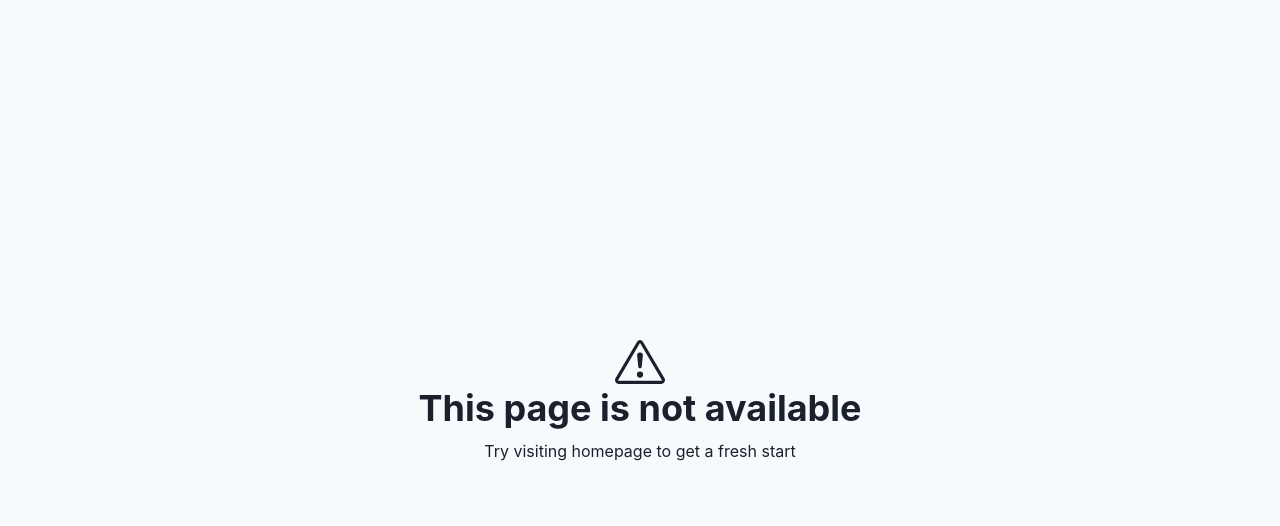
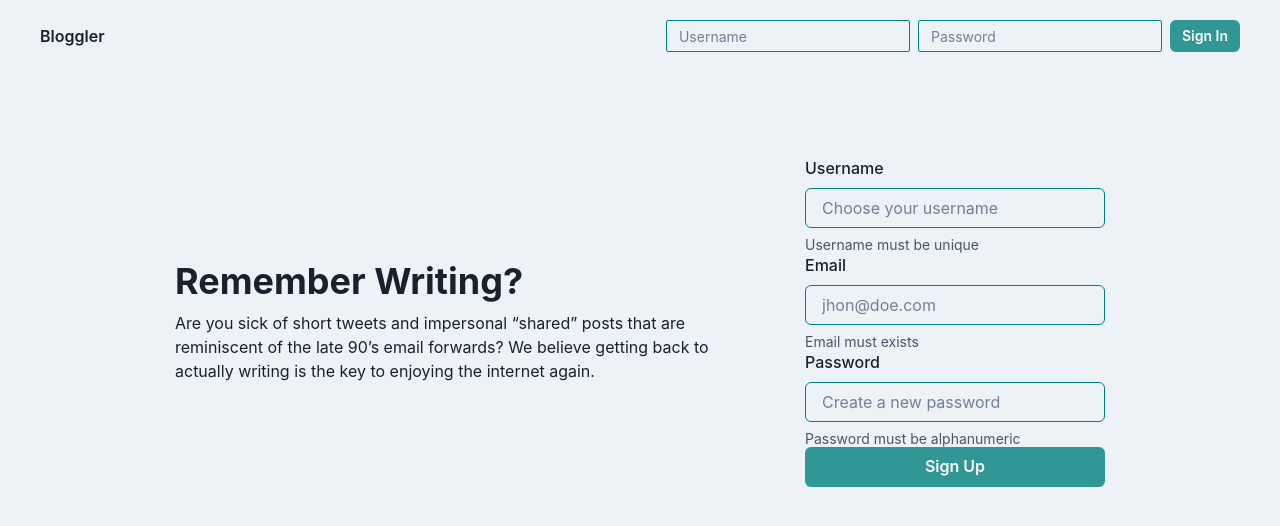
Before and after one commit to itsaruproy/bloggler-frontend, a React (Create React App) app: page / in a window 1280 px wide. Shown: the top 526 px of the page. Built offline with nearby package versions, Linux system fonts and the light colour scheme.

Commit message:
feat: Add Guest homepage

```diff
--- a/src/components/App.js
+++ b/src/components/App.js
@@ -1,13 +1,17 @@
 import { Box } from '@chakra-ui/react'
 import React from 'react'
 import Error from './Error'
+import GuestHome from './GuestHome'
 import Header from './Header'
+import SignUp from './SignUp'
 
 const App = () => {
     return (
-        <Box w={'100%'} minH={'100vh'} bg={'gray.50'}>
-            {/* <Header /> */}
-            <Error />
+        <Box w={'100%'} minH={'100vh'} bg={'gray.100'}>
+            <Header />
+            {/* <Error /> */}
+            {/* <SignUp /> */}
+            <GuestHome />
         </Box>
     )
 }
--- /dev/null
+++ b/src/components/GuestHome.js
@@ -0,0 +1,30 @@
+import { Box, Container, Flex } from '@chakra-ui/react'
+import React from 'react'
+import GuestText from './GuestText'
+import SignUp from './SignUp'
+
+const GuestHome = () => {
+    return (
+        <Box w={'100%'} h={'100%'}>
+            <Container py={'5'}>
+                <Flex
+                    w={'100%'}
+                    h={'100%'}
+                    alignItems={'center'}
+                    justifyContent={'center'}
+                    gap={'5rem'}
+                    mt={'4rem'}
+                >
+                    <Box minW={'550px'} flex={'2'}>
+                        <GuestText />
+                    </Box>
+                    <Box minW={'300px'} flex={'1'}>
+                        <SignUp />
+                    </Box>
+                </Flex>
+            </Container>
+        </Box>
+    )
+}
+
+export default GuestHome
--- /dev/null
+++ b/src/components/GuestText.js
@@ -0,0 +1,18 @@
+import { Box, Heading, Text } from '@chakra-ui/react'
+import React from 'react'
+
+const GuestText = () => {
+    return (
+        <Box>
+            <Heading>Remember Writing?</Heading>
+            <Text mt={'2'}>
+                Are you sick of short tweets and impersonal “shared” posts that
+                are reminiscent of the late 90’s email forwards? We believe
+                getting back to actually writing is the key to enjoying the
+                internet again.
+            </Text>
+        </Box>
+    )
+}
+
+export default GuestText
--- a/src/components/Header.js
+++ b/src/components/Header.js
@@ -1,20 +1,12 @@
 import React from 'react'
-import {
-    Box,
-    Button,
-    Container,
-    Flex,
-    HStack,
-    Input,
-    Link,
-} from '@chakra-ui/react'
+import { Box, Button, Flex, HStack, Input, Link } from '@chakra-ui/react'
 
 const Header = () => {
     return (
         <Flex w={'100%'} bg={'gray.100'}>
             <Box
-                px={'4'}
-                py={'3'}
+                px={'10'}
+                py={'5'}
                 w={'100%'}
                 display={'flex'}
                 justifyContent={'space-between'}
--- /dev/null
+++ b/src/components/SignUp.js
@@ -0,0 +1,45 @@
+import React from 'react'
+import {
+    Box,
+    FormControl,
+    FormLabel,
+    FormErrorMessage,
+    FormHelperText,
+    Input,
+    Button,
+} from '@chakra-ui/react'
+
+const SignUp = () => {
+    return (
+        <Box maxW={'300px'}>
+            <FormControl>
+                <FormLabel>Username</FormLabel>
+                <Input
+                    borderColor={'teal'}
+                    type="text"
+                    placeholder={'Choose your username'}
+                />
+                <FormHelperText>Username must be unique</FormHelperText>
+                <FormLabel>Email</FormLabel>
+                <Input
+                    borderColor={'teal'}
+                    type="email"
+                    placeholder={'jhon@doe.com'}
+                />
+                <FormHelperText>Email must exists</FormHelperText>
+                <FormLabel>Password</FormLabel>
+                <Input
+                    borderColor={'teal'}
+                    type="password"
+                    placeholder={'Create a new password'}
+                />
+                <FormHelperText>Password must be alphanumeric</FormHelperText>
+                <Button w={'full'} colorScheme={'teal'}>
+                    Sign Up
+                </Button>
+            </FormControl>
+        </Box>
+    )
+}
+
+export default SignUp
```
